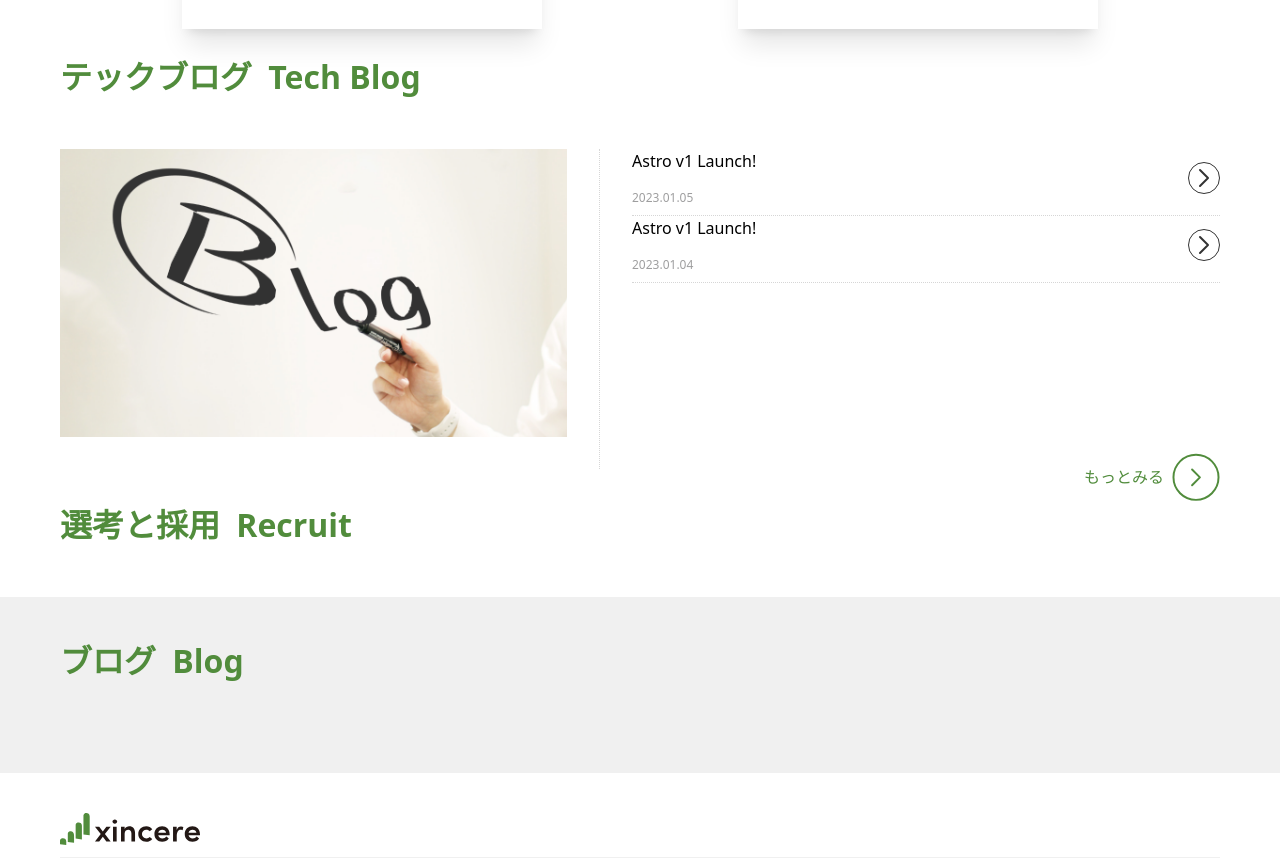
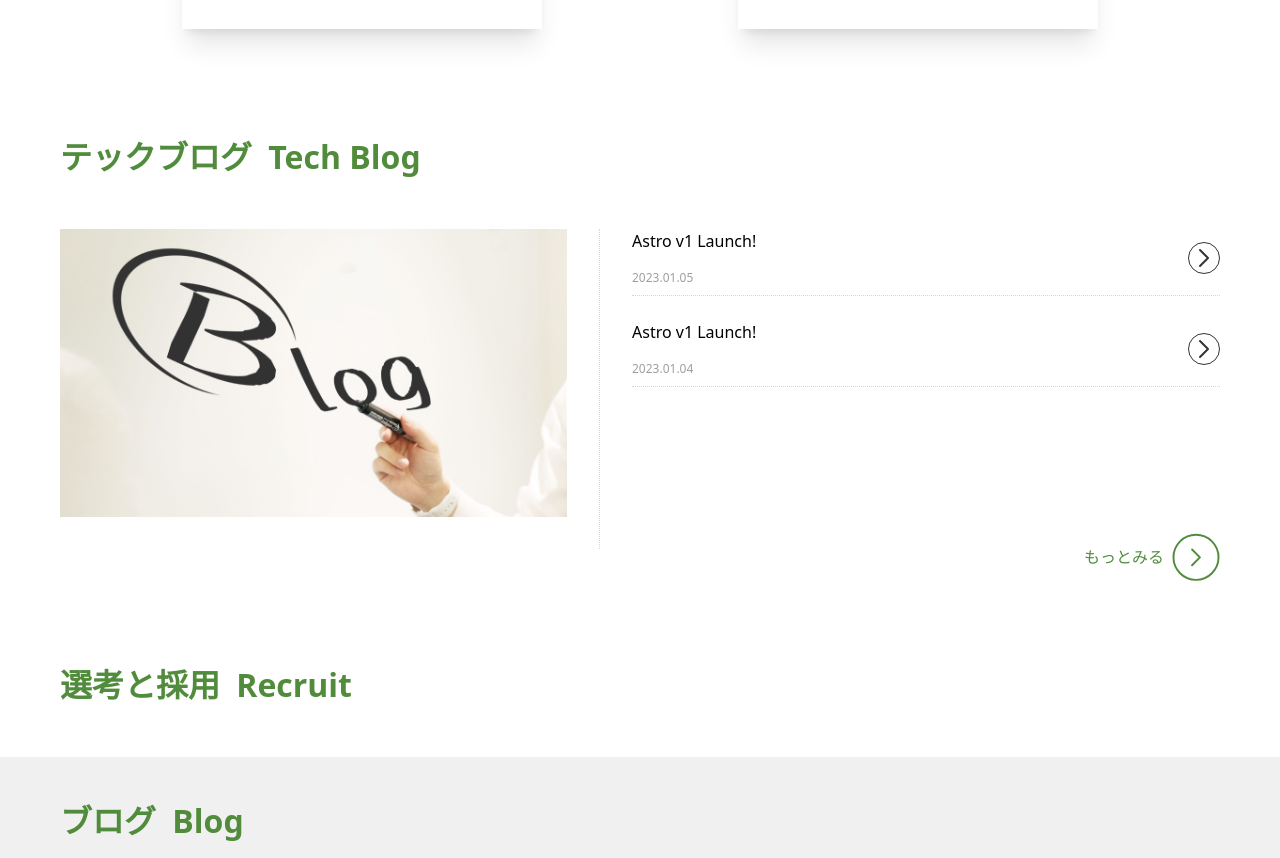
Before and after one commit to xincere-inc/corporate-site, an Astro site: page / in a window 1280 px wide. Shown: the part 2888-3746 px from the top of the page. Built offline with nearby package versions, Linux system fonts and the light colour scheme; Astro itself is replaced by a stand-in of ours.

Commit message:
fix: articleタグの追加、pyなどのスタイルの修正

```diff
--- a/src/pages/index.astro
+++ b/src/pages/index.astro
@@ -94,10 +94,11 @@ const allBlogs = await Astro.glob("../pages/blogs/*.md");
 
     <!-- テックブログ -->
     <section>
+      <div class="md:py-20 py-16">
         <div class="md:w-desktop m-auto md:px-0 px-5">
           <H2 title="テックブログ" etitle="Tech Blog" />
         </div>
-      <div class="md:w-desktop m-auto md:mb-0 mb-16 md:px-0 px-5">
+        <div class="md:w-desktop m-auto md:mb-0 md:px-0 px-5">
           <div class="md:flex">
             <!-- 画像 -->
             <div
@@ -111,14 +112,15 @@ const allBlogs = await Astro.glob("../pages/blogs/*.md");
             <!-- ブログエリア -->
             <div class="w-full md:ml-8 flex flex-col justify-between">
               <!-- ブログを表示 -->
-            <section class="space-y-6 md:mb-6">
-              <ul>
+              <section class="md:mb-6">
+                <ul class="md:space-y-6 space-y-4">
                   {
                     allBlogs
                       .slice(-2)
                       .reverse()
                       .map((blog) => (
-                      <li class="list-none space-y-2">
+                        <li class="list-none  border-b border-dotted border-border/light pb-2">
+                          <article>
                             <a
                               href={blog.url}
                               class="rounded-sm flex items-center justify-between"
@@ -147,7 +149,7 @@ const allBlogs = await Astro.glob("../pages/blogs/*.md");
                                 class="rotate-180 w-[32px] h-[32px]"
                               />
                             </a>
-                        <hr class="border-dotted border-border/light mb-2" />
+                          </article>
                         </li>
                       ))
                   }
@@ -159,6 +161,7 @@ const allBlogs = await Astro.glob("../pages/blogs/*.md");
                   <p class="mr-2">もっとみる</p>
                   <img src="/arrow-icon_green.svg" class="w-12 h-12" />
                 </a>
+              </div>
             </div>
           </div>
         </div>
```
Lines whose indentation alone changed are shown as unchanged.
